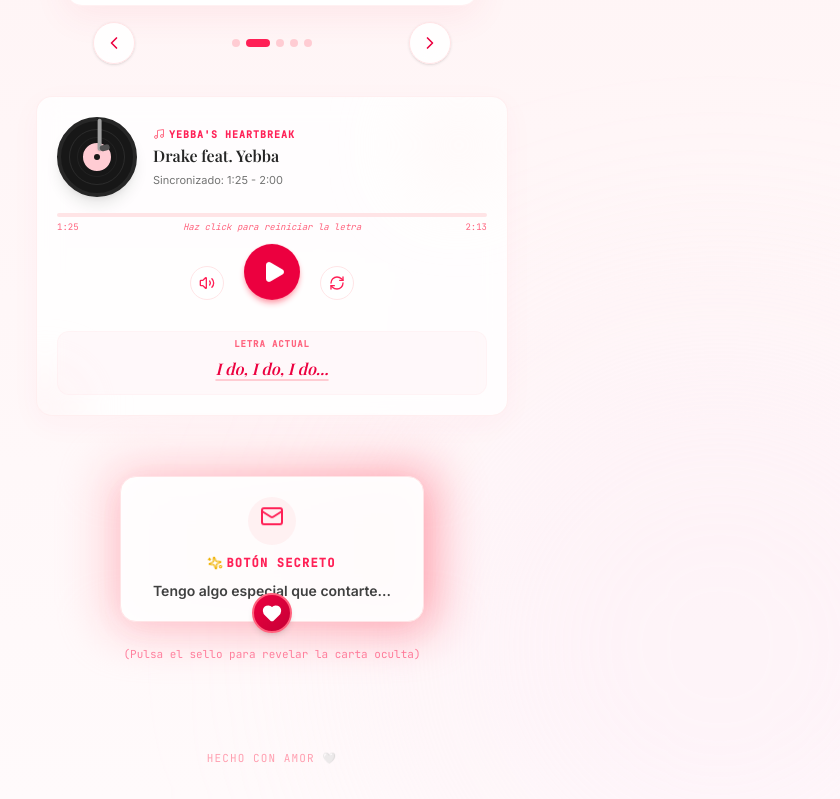
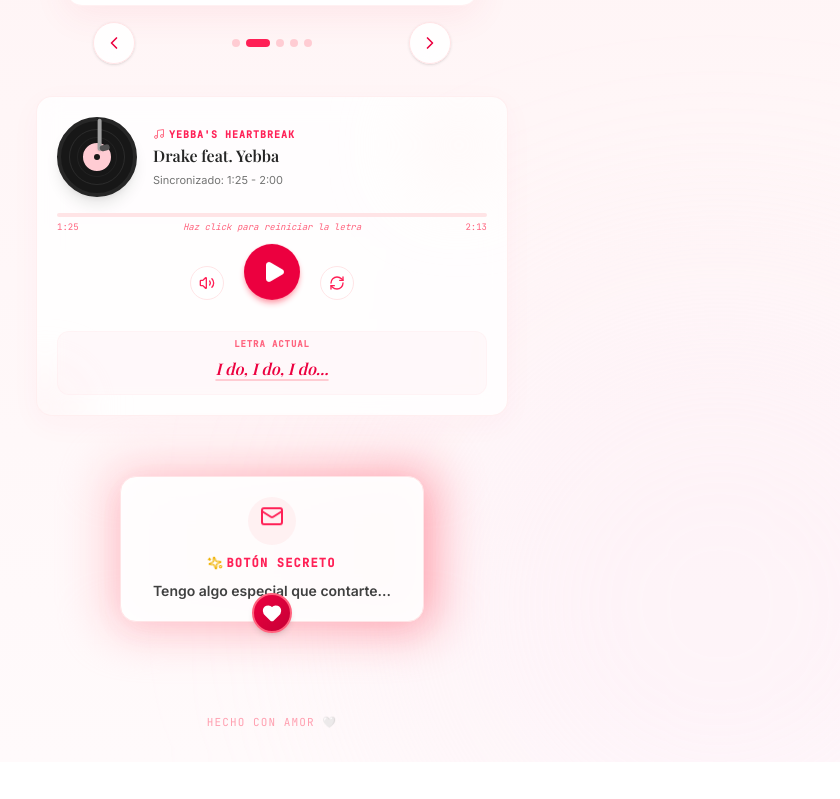
Before and after one commit to deadlyaim/yebbasheartbreak.love, a React (Vite) app: page / in a window 1280 px wide. Shown: the part 858-1657 px from the top of the page, without its empty margins (368-1208 px from the left). After the commit the page ends 1620 px from the top, so only its background shows below. Built offline with nearby package versions, Linux system fonts and the light colour scheme; a web font is replaced by a local one.

Commit message:
Update SecretLetter.tsx

```diff
--- a/src/components/SecretLetter.tsx
+++ b/src/components/SecretLetter.tsx
@@ -82,9 +82,7 @@
                 </div>
               </div>
             </button>
-            <p className="text-[11px] font-mono text-rose-500/60 mt-2 text-center">
-              (Pulsa el sello para revelar la carta oculta)
-            </p>
+            {/* Removido el texto instructivo a petición del usuario */}
           </motion.div>
         )}
       </AnimatePresence>
```
